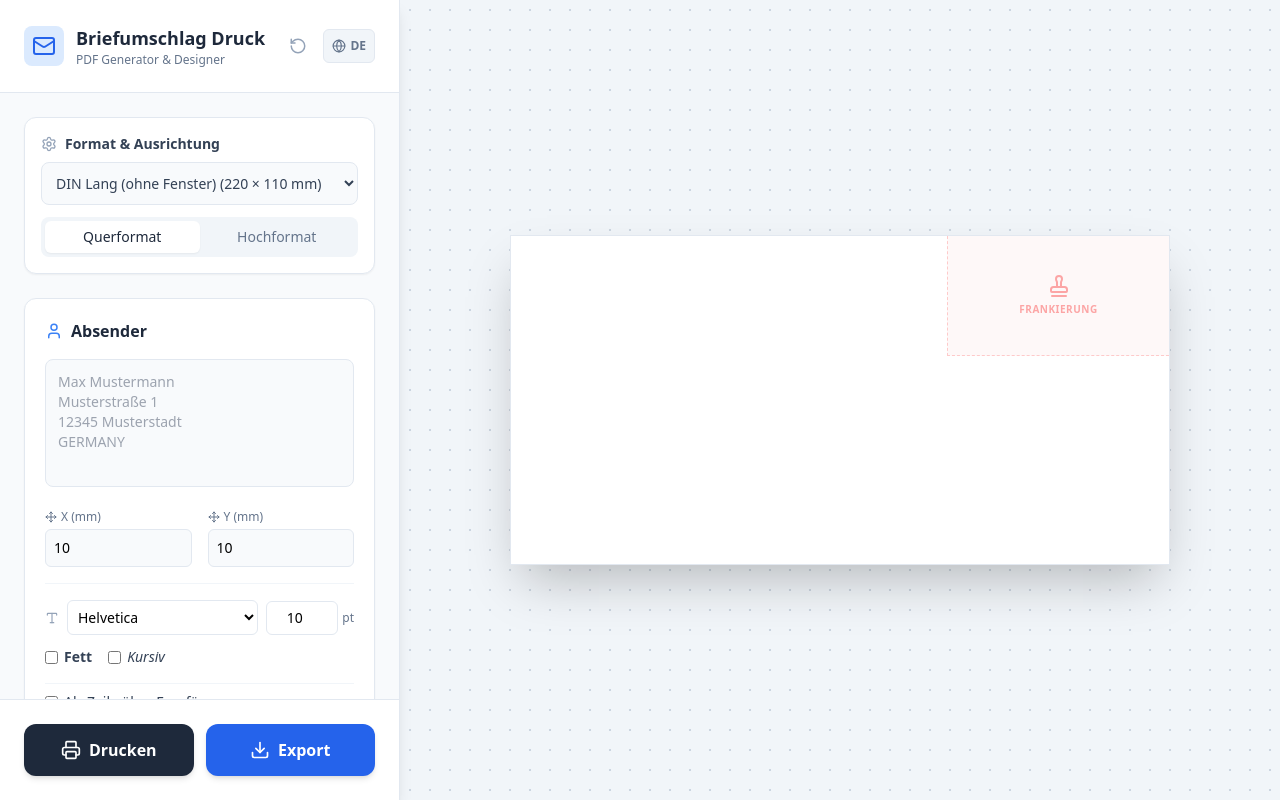
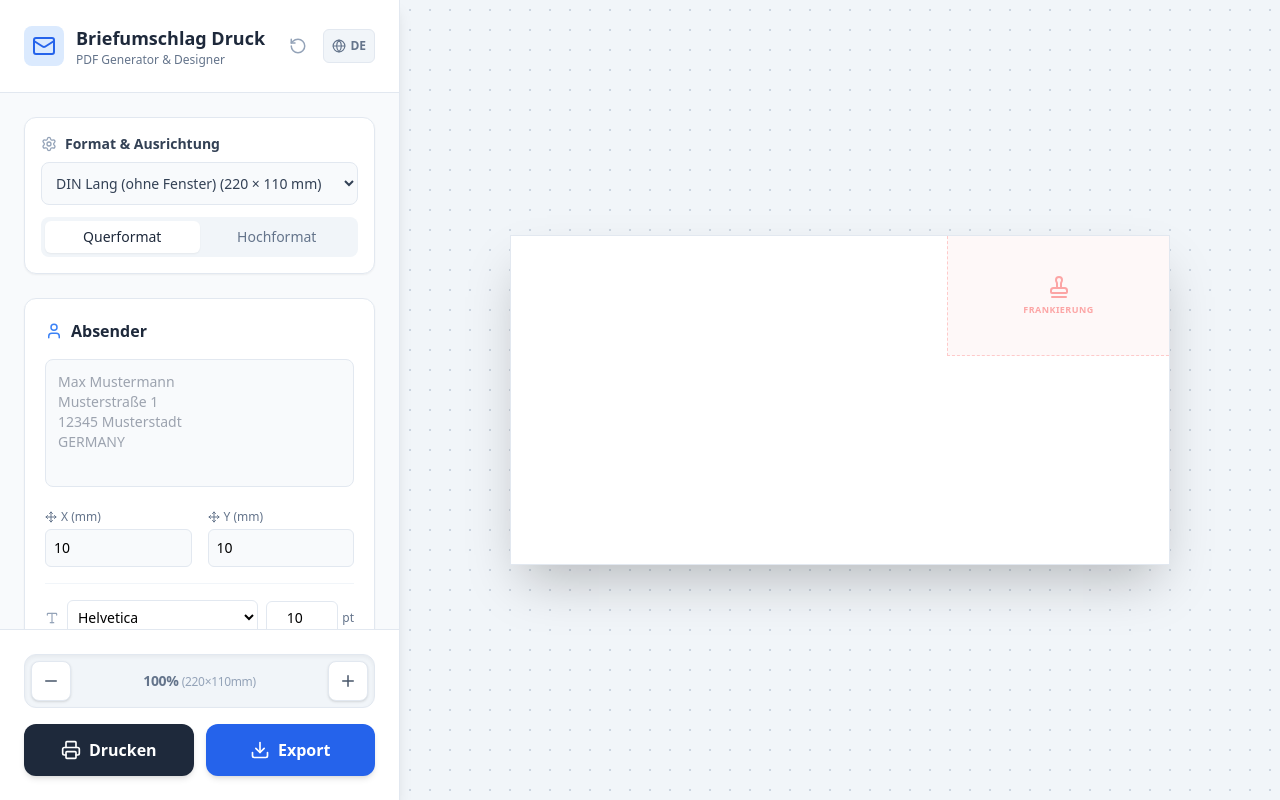
Before and after one commit to lumiliaro/envelope-generator, a React (Vite) app: page / in a window 1280 px wide. Built offline with nearby package versions, Linux system fonts and the light colour scheme.

Commit message:
feat: added zoom & removed png export

```diff
--- a/src/App.jsx
+++ b/src/App.jsx
@@ -4,7 +4,9 @@ import {
     Globe,
     Mail,
     MapPin,
+    Minus,
     Move,
+    Plus,
     Printer,
     RotateCcw,
     Settings,
@@ -134,8 +136,7 @@ const FORMATS = {
     },
 };
 
-const SCALE = 3;
-const PT_TO_PX = (25.4 / 72) * SCALE;
+const PT_TO_MM = 25.4 / 72;
 
 const AddressCard = ({
     title,
@@ -320,6 +321,11 @@ export default function App() {
     );
     const t = TRANSLATIONS[lang];
 
+    const [zoom, setZoom] = useState(() => {
+        const savedZoom = localStorage.getItem("envelopeZoom");
+        return savedZoom ? Number(savedZoom) : 3;
+    });
+
     const [format, setFormat] = useState(() => {
         const savedFormat = localStorage.getItem("envelopeFormat");
         const parsed = savedFormat
@@ -376,6 +382,7 @@ export default function App() {
     });
 
     useEffect(() => localStorage.setItem("envelopeLang", lang), [lang]);
+    useEffect(() => localStorage.setItem("envelopeZoom", zoom), [zoom]);
     useEffect(
         () => localStorage.setItem("envelopeFormat", JSON.stringify(format)),
         [format],
@@ -466,6 +473,10 @@ export default function App() {
         }
     };
 
+    const handleZoom = (delta) => {
+        setZoom((prev) => Math.max(1, Math.min(6, prev + delta)));
+    };
+
     const getFontStyle = (isBold, isItalic) => {
         if (isBold && isItalic) return "bolditalic";
         if (isBold) return "bold";
@@ -529,8 +540,8 @@ export default function App() {
     const handleDrag = (e, data, setter) => {
         setter((prev) => ({
             ...prev,
-            x: Math.round(data.x / SCALE),
-            y: Math.round(data.y / SCALE),
+            x: Math.round(data.x / zoom),
+            y: Math.round(data.y / zoom),
         }));
     };
 
@@ -577,7 +588,7 @@ export default function App() {
                         <select
                             value={format}
                             onChange={(e) => setFormat(e.target.value)}
-                            className="w-full p-2.5 bg-slate-50 border border-slate-200 rounded-lg text-sm text-slate-700 outline-none mb-3"
+                            className="w-full p-2.5 bg-slate-50 border border-slate-200 rounded-lg text-sm text-slate-700 focus:ring-2 focus:ring-blue-500 outline-none cursor-pointer mb-3"
                         >
                             {Object.keys(FORMATS).map((key) => (
                                 <option key={key} value={key}>
@@ -622,7 +633,31 @@ export default function App() {
                         isSender={false}
                     />
                 </div>
-                <div className="p-6 bg-white border-t border-slate-200 flex gap-3">
+
+                <div className="p-6 bg-white border-t border-slate-200 space-y-4">
+                    <div className="flex items-center gap-2 p-1.5 bg-slate-100 rounded-xl border border-slate-200 shadow-inner">
+                        <button
+                            onClick={() => handleZoom(-0.5)}
+                            className="p-2.5 bg-white text-slate-600 rounded-lg shadow border border-slate-200 hover:bg-slate-50 hover:text-blue-600 transition-colors active:scale-95"
+                            title="Zoom Out"
+                        >
+                            <Minus size={18} />
+                        </button>
+                        <div className="flex-1 text-sm font-bold text-slate-500 text-center tracking-tight">
+                            {((zoom / 3) * 100).toFixed(0)}%{" "}
+                            <span className="text-xs font-medium text-slate-400">
+                                ({currentDims.width}×{currentDims.height}mm)
+                            </span>
+                        </div>
+                        <button
+                            onClick={() => handleZoom(0.5)}
+                            className="p-2.5 bg-white text-slate-600 rounded-lg shadow border border-slate-200 hover:bg-slate-50 hover:text-blue-600 transition-colors active:scale-95"
+                            title="Zoom In"
+                        >
+                            <Plus size={18} />
+                        </button>
+                    </div>
+                    <div className="flex gap-3">
                         <button
                             onClick={handlePrint}
                             className="flex-1 flex items-center justify-center gap-2 bg-slate-800 hover:bg-slate-900 text-white py-3.5 px-4 rounded-xl font-semibold transition-colors shadow-md"
@@ -639,34 +674,40 @@ export default function App() {
                         </button>
                     </div>
                 </div>
+            </div>
+
             <div className="flex-1 bg-grid-pattern overflow-auto relative flex items-center justify-center p-12">
                 <div
-                    className="relative bg-white shadow-2xl border border-slate-200"
+                    className="relative bg-white shadow-2xl border border-slate-200 transition-all duration-300"
                     style={{
-                        width: `${currentDims.width * SCALE}px`,
-                        height: `${currentDims.height * SCALE}px`,
+                        width: `${currentDims.width * zoom}px`,
+                        height: `${currentDims.height * zoom}px`,
                     }}
                 >
                     <div
                         className="absolute top-0 right-0 bg-red-50/50 border-l border-b border-dashed border-red-200 flex flex-col items-center justify-center text-red-300 pointer-events-none select-none"
                         style={{
-                            width: `${currentDims.stamp.width * SCALE}px`,
-                            height: `${currentDims.stamp.height * SCALE}px`,
+                            width: `${currentDims.stamp.width * zoom}px`,
+                            height: `${currentDims.stamp.height * zoom}px`,
                         }}
                     >
-                        <Stamp size={24} className="mb-1" />
-                        <span className="text-[10px] font-bold uppercase tracking-wider">
+                        <Stamp size={zoom * 8} className="mb-1" />
+                        <span
+                            className="font-bold uppercase tracking-wider"
+                            style={{ fontSize: `${zoom * 3}px` }}
+                        >
                             {t.frankZone}
                         </span>
                     </div>
                     {currentDims.window && (
                         <div
-                            className="absolute bg-slate-100/30 border border-dashed border-slate-200 flex items-center justify-center text-slate-300 text-sm font-bold pointer-events-none select-none rounded-sm"
+                            className="absolute bg-slate-100/30 border border-dashed border-slate-200 flex items-center justify-center text-slate-300 font-bold pointer-events-none select-none rounded-sm"
                             style={{
-                                top: `${currentDims.window.y * SCALE}px`,
-                                left: `${currentDims.window.x * SCALE}px`,
-                                width: `${currentDims.window.width * SCALE}px`,
-                                height: `${currentDims.window.height * SCALE}px`,
+                                top: `${currentDims.window.y * zoom}px`,
+                                left: `${currentDims.window.x * zoom}px`,
+                                width: `${currentDims.window.width * zoom}px`,
+                                height: `${currentDims.window.height * zoom}px`,
+                                fontSize: `${zoom * 4}px`,
                             }}
                         >
                             {t.windowZone}
@@ -677,8 +718,8 @@ export default function App() {
                             bounds="parent"
                             nodeRef={senderRef}
                             position={{
-                                x: (Number(sender.x) || 0) * SCALE,
-                                y: (Number(sender.y) || 0) * SCALE,
+                                x: (Number(sender.x) || 0) * zoom,
+                                y: (Number(sender.y) || 0) * zoom,
                             }}
                             onDrag={(e, data) => handleDrag(e, data, setSender)}
                         >
@@ -686,7 +727,7 @@ export default function App() {
                                 ref={senderRef}
                                 className="absolute cursor-move text-slate-600 whitespace-pre-wrap leading-snug p-1 border border-transparent hover:border-blue-400 hover:bg-blue-50/50 rounded z-10"
                                 style={{
-                                    fontSize: `${sender.fontSize * PT_TO_PX}px`,
+                                    fontSize: `${sender.fontSize * PT_TO_MM * zoom}px`,
                                     fontWeight: sender.isBold
                                         ? "bold"
                                         : "normal",
@@ -706,8 +747,8 @@ export default function App() {
                         bounds="parent"
                         nodeRef={recipientRef}
                         position={{
-                            x: (Number(recipient.x) || 0) * SCALE,
-                            y: (Number(recipient.y) || 0) * SCALE,
+                            x: (Number(recipient.x) || 0) * zoom,
+                            y: (Number(recipient.y) || 0) * zoom,
                         }}
                         onDrag={(e, data) => handleDrag(e, data, setRecipient)}
                     >
@@ -729,10 +770,10 @@ export default function App() {
                             {sender.useAsReturnLine && sender.text && (
                                 <div
                                     style={{
-                                        fontSize: `${8 * PT_TO_PX}px`,
+                                        fontSize: `${8 * PT_TO_MM * zoom}px`,
                                         fontWeight: "normal",
                                         fontStyle: "normal",
-                                        marginBottom: `${2 * SCALE}px`,
+                                        marginBottom: `${2 * zoom}px`,
                                         borderBottom: "1px solid currentColor",
                                         display: "inline-block",
                                         whiteSpace: "nowrap",
@@ -743,7 +784,7 @@ export default function App() {
                             )}
                             <div
                                 style={{
-                                    fontSize: `${recipient.fontSize * PT_TO_PX}px`,
+                                    fontSize: `${recipient.fontSize * PT_TO_MM * zoom}px`,
                                 }}
                             >
                                 {recipient.text || " "}
```
Lines whose indentation alone changed are shown as unchanged.
